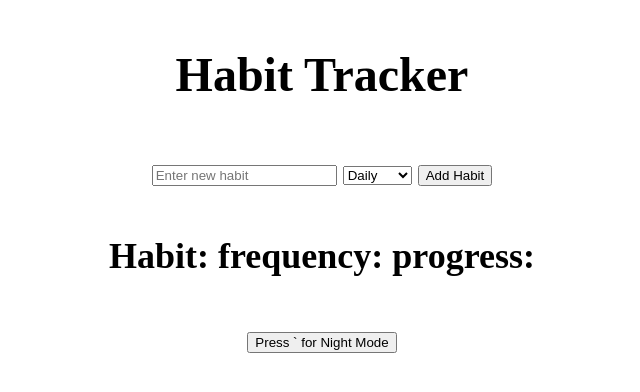
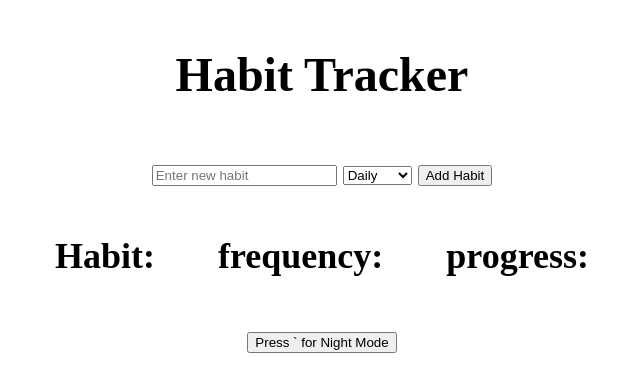
Before and after one commit to isaiah2k/phase-1-Project, a plain HTML site: page index.html in a window 1280 px wide. Shown: the whole page, without its empty margins (318-958 px from the left). Drawn offline with Linux system fonts and the light colour scheme; no server answers.

Commit message:
updates style.css

```diff
--- a/style.css
+++ b/style.css
@@ -26,3 +26,8 @@ ul#habit-list li button {
   width: 70px;
   text-align: center;
 }
+
+h2 {
+  letter-spacing: 0.0em;
+  word-spacing: 1.5em;
+}
```
